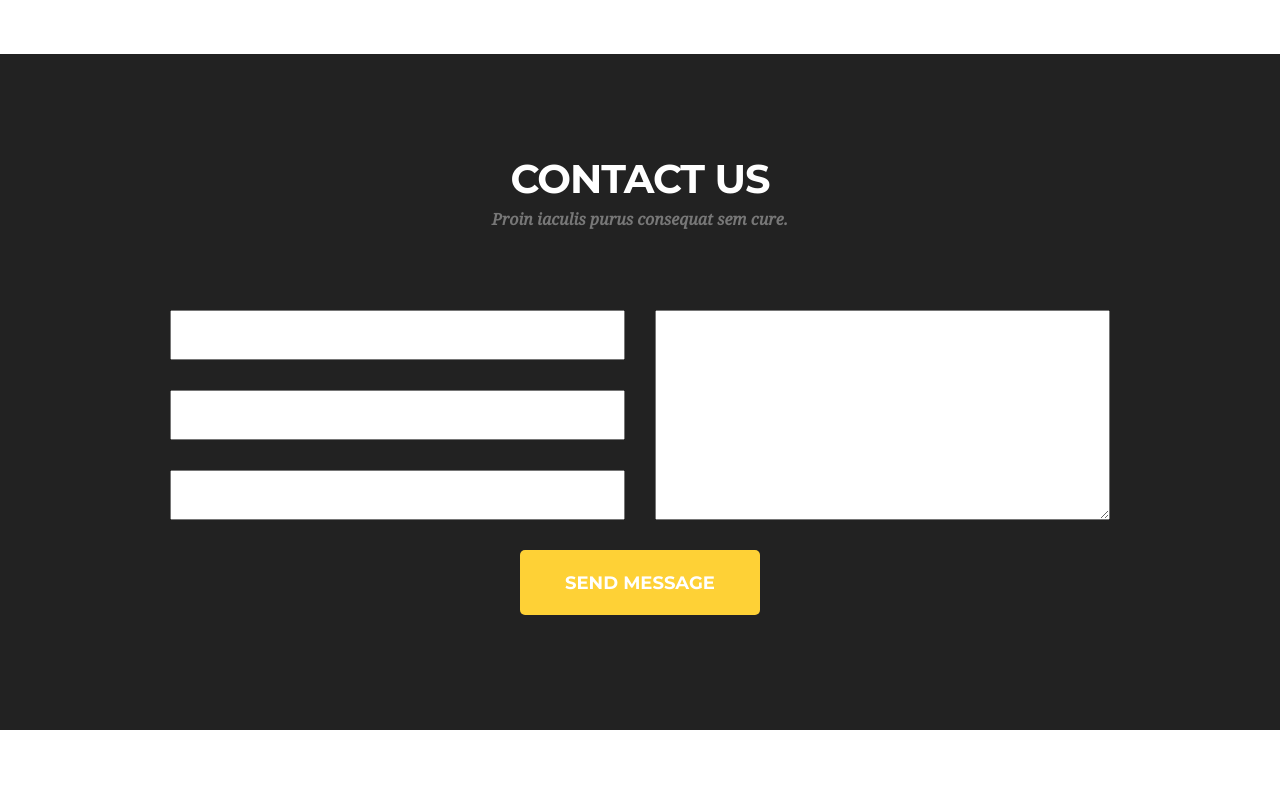
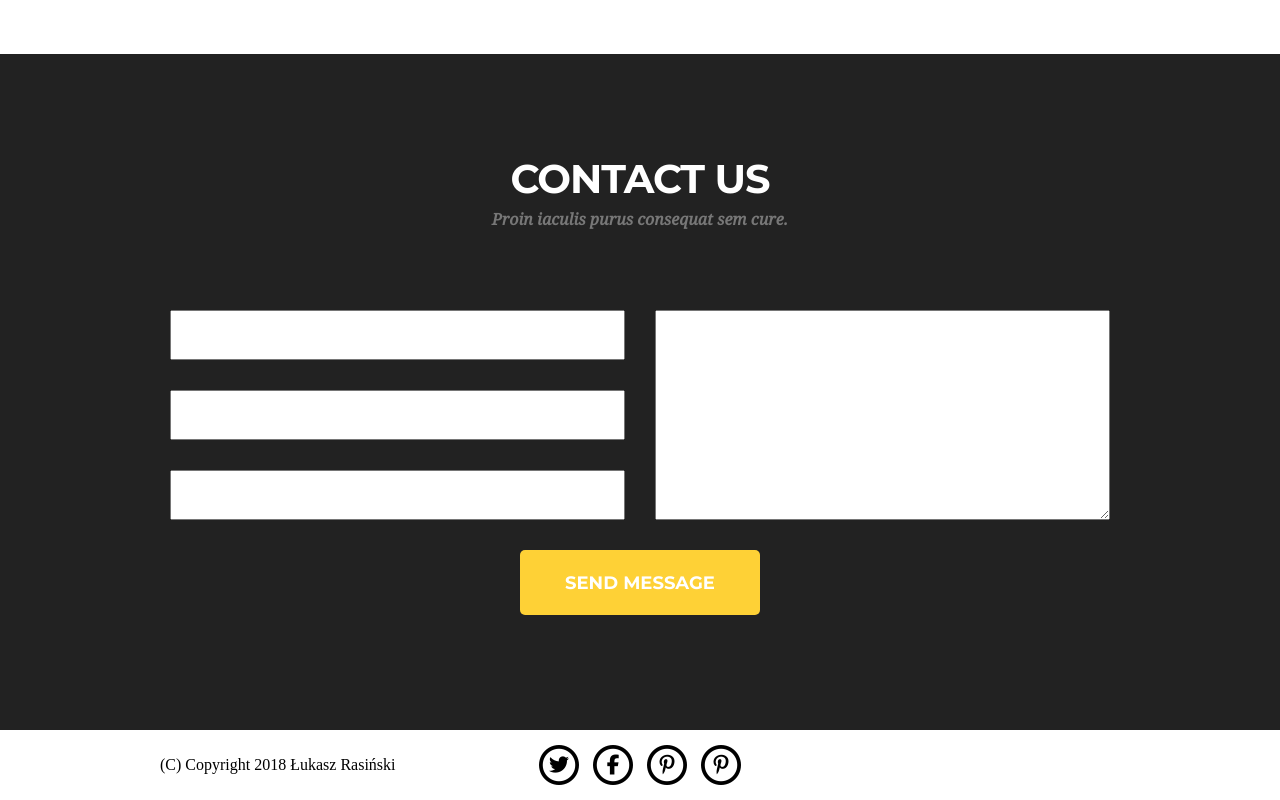
Before and after one commit to ThorTila/golden, a website: page index.html in a window 1280 px wide. Shown: the part 4214-5014 px from the top of the page. Before the commit the page ends 4944 px from the top, so only its background shows below. Drawn offline with Linux system fonts and the light colour scheme; files whose address does not match are found by name.

Commit message:
add footer

```diff
--- a/index.html
+++ b/index.html
@@ -248,6 +248,28 @@
                     <button type="submit">Send message</button>
             </form>
         </section>
-
+        <footer>
+            <div class="container">
+                <p>(C) Copyright 2018 Łukasz Rasiński</p>
+                <div class="social-media">
+                    <span class="fa-stack fa-lg">
+                        <i class="fa fa-twitter fa-stack-1x" aria-hidden="true"></i>
+                        <i class="fa fa-circle-thin fa-stack-2x" aria-hidden="true"></i>
+                    </span>
+                    <span class="fa-stack fa-lg">
+                        <i class="fa fa-facebook fa-stack-1x" aria-hidden="true"></i>
+                        <i class="fa fa-circle-thin fa-stack-2x" aria-hidden="true"></i>
+                    </span>
+                    <span class="fa-stack fa-lg">
+                        <i class="fa fa-pinterest-p fa-stack-1x" aria-hidden="true"></i>
+                        <i class="fa fa-circle-thin fa-stack-2x" aria-hidden="true"></i>
+                    </span>
+                     <span class="fa-stack fa-lg">
+                        <i class="fa fa-pinterest-p fa-stack-1x" aria-hidden="true"></i>
+                        <i class="fa fa-circle-thin fa-stack-2x" aria-hidden="true"></i>
+                    </span>
+                </div>
+            </div>
+        </footer>
     </body>
 </html>
--- a/sass/style.scss
+++ b/sass/style.scss
@@ -439,5 +439,18 @@ header {
     }
 }
 footer {
-
+    padding: 15px 0;
+    .container {
+        display: grid;
+        grid-template-columns: 1fr 1fr 1fr;
+        max-width: $maxWidth;
+        margin: 0 auto;
+        p {
+            display: flex;
+            align-items: center;
+        }
+        .social-media {
+            justify-self: center;
+        }
+    }
 }
```
Also changed, not shown: css/style.css, 1 other file.
